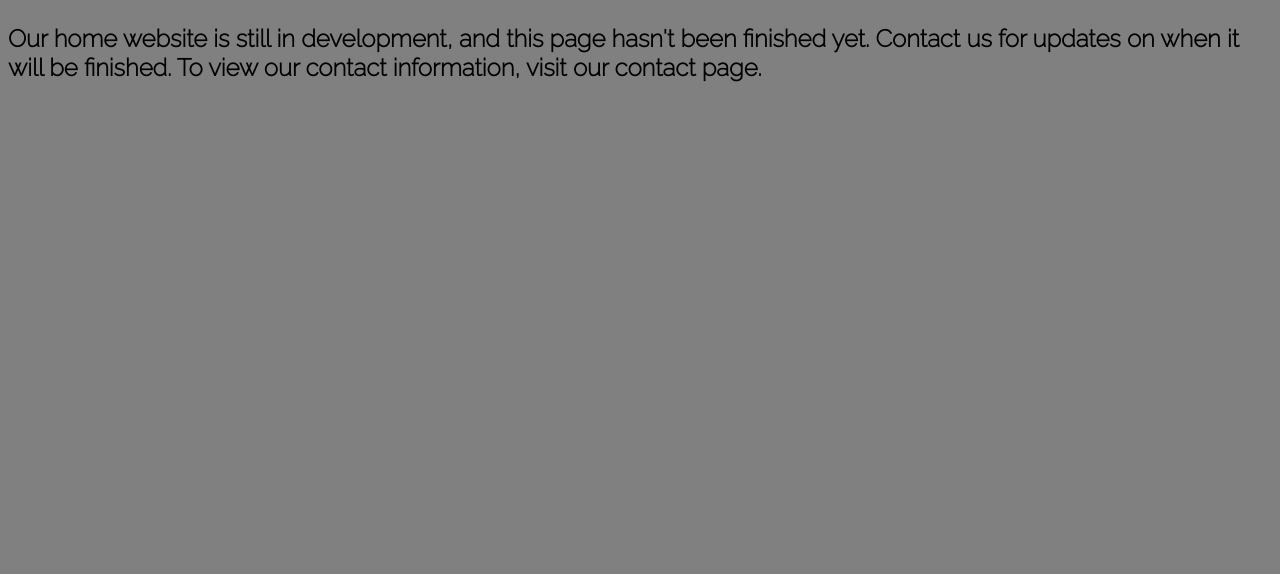
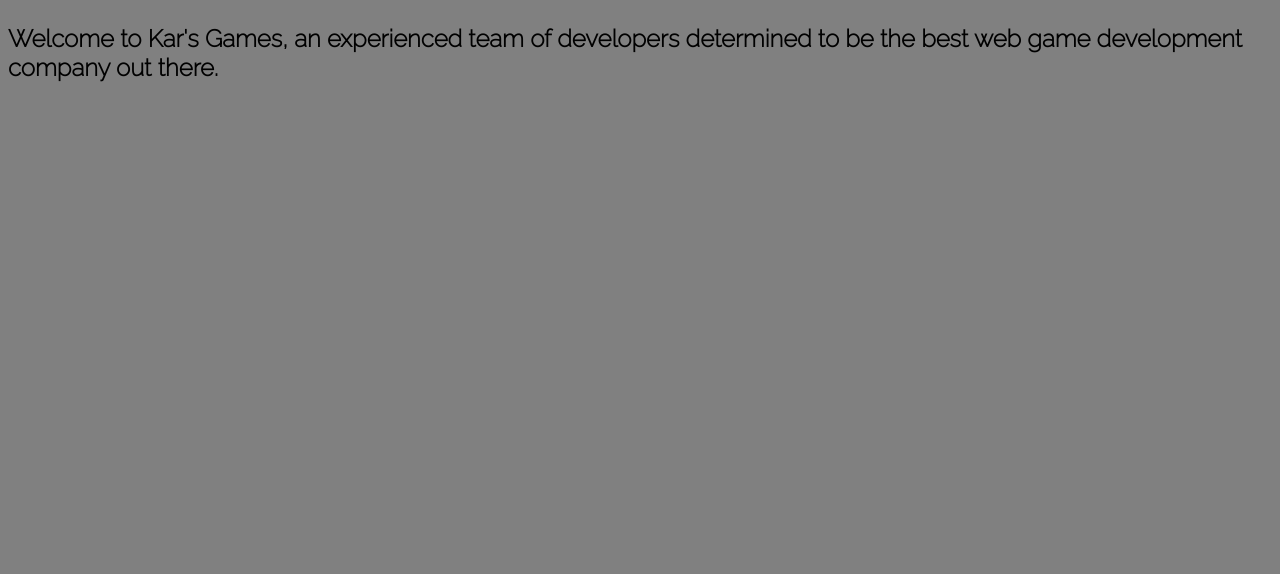
Before and after one commit to kar-the-dev/karsgames, a plain HTML site: page index.html in a window 1280 px wide. Shown: the part 226-800 px from the top of the page. Drawn offline with Linux system fonts and the light colour scheme.

Commit message:
Update index.html

```diff
--- a/index.html
+++ b/index.html
@@ -14,10 +14,8 @@
                 Kar's Games
             </h1>
             <h2>
-                Our home website is still in development, and this page
-                hasn't been finished yet. Contact us for updates on
-                when it will be finished. To view our contact
-                information, visit our contact page.
+                Welcome to Kar's Games, an experienced team of developers determined to be the best
+                web game development company out there.
             </h2>
 
             <!--Contain menu buttons in a "nav" tag for organization-->
```
